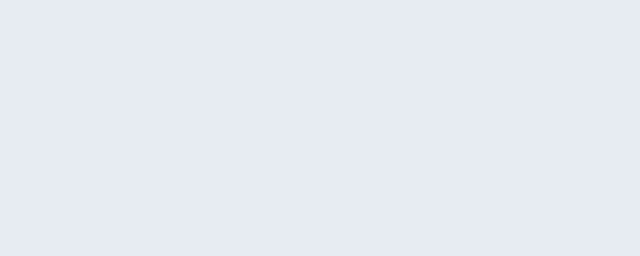
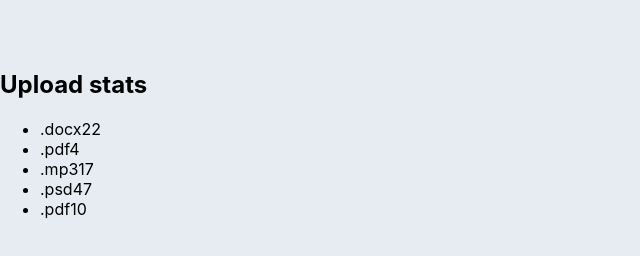
Before and after one commit to AntonZinchenko32/goit-react-hw-01-components, a React (Create React App) app: page / in a window 1280 px wide. Shown: the part 368-624 px from the top of the page, without its empty margins (0-640 px from the left). Built offline with nearby package versions, Linux system fonts and the light colour scheme.

Commit message:
Делает компонент Statistics

```diff
--- a/src/components/App.jsx
+++ b/src/components/App.jsx
@@ -1,8 +1,8 @@
 import Profile from './Profile/Profile.jsx'
-// import Statistics from './Statistics/Statistics.jsx'
+import Statistics from './Statistics/Statistics.jsx'
 // import FriendList from './FriendList/FriendList.jsx'
 import user from '../user.json'
-// import data from '../data.json'
+import data from '../data.json'
 // import friends from '../friends.json'
 
 
@@ -18,6 +18,7 @@
         views={user.stats.views}
         likes={user.stats.likes}
       />
+      <Statistics title="Upload stats" stats={data} />
     </>
   );
 };
--- a/src/components/Statistics/Statistics.jsx
+++ b/src/components/Statistics/Statistics.jsx
@@ -1,26 +1,21 @@
 import css from './Statistics.module.css'
 
-const Statistics = ({title, stats }) => (
-    <section class="statistics">
-        <h2 class="title">Upload stats</h2>
+const Statistics = ({title, stats}) => (
+    <section className={css.statistics}>
 
-        <ul class="stat-list">
-            <li class="item">
-                <span class="label">.docx</span>
-                <span class="percentage">4%</span>
-            </li>
-            <li class="item">
-                <span class="label">.mp3</span>
-                <span class="percentage">14%</span>
-            </li>
-            <li class="item">
-                <span class="label">.pdf</span>
-                <span class="percentage">41%</span>
-            </li>
-            <li class="item">
-                <span class="label">.mp4</span>
-                <span class="percentage">12%</span>
-            </li>
+        {title && (
+            <h2 className="title">Upload stats</h2>
+        )}
+
+        <ul className="stat-list">
+            {stats.map(stat => (
+                <li key={stat.id} className="item">
+                <span className="label">{stat.label}</span>
+                <span className="percentage">{stat.percentage}</span>
+                </li>
+            ))}
         </ul>
     </section>
 );
+
+export default Statistics;
--- a/src/components/Statistics/Statistics.module.css
+++ b/src/components/Statistics/Statistics.module.css
@@ -0,0 +1,3 @@
+.statistics {
+    margin-top: 100px;
+}
```
